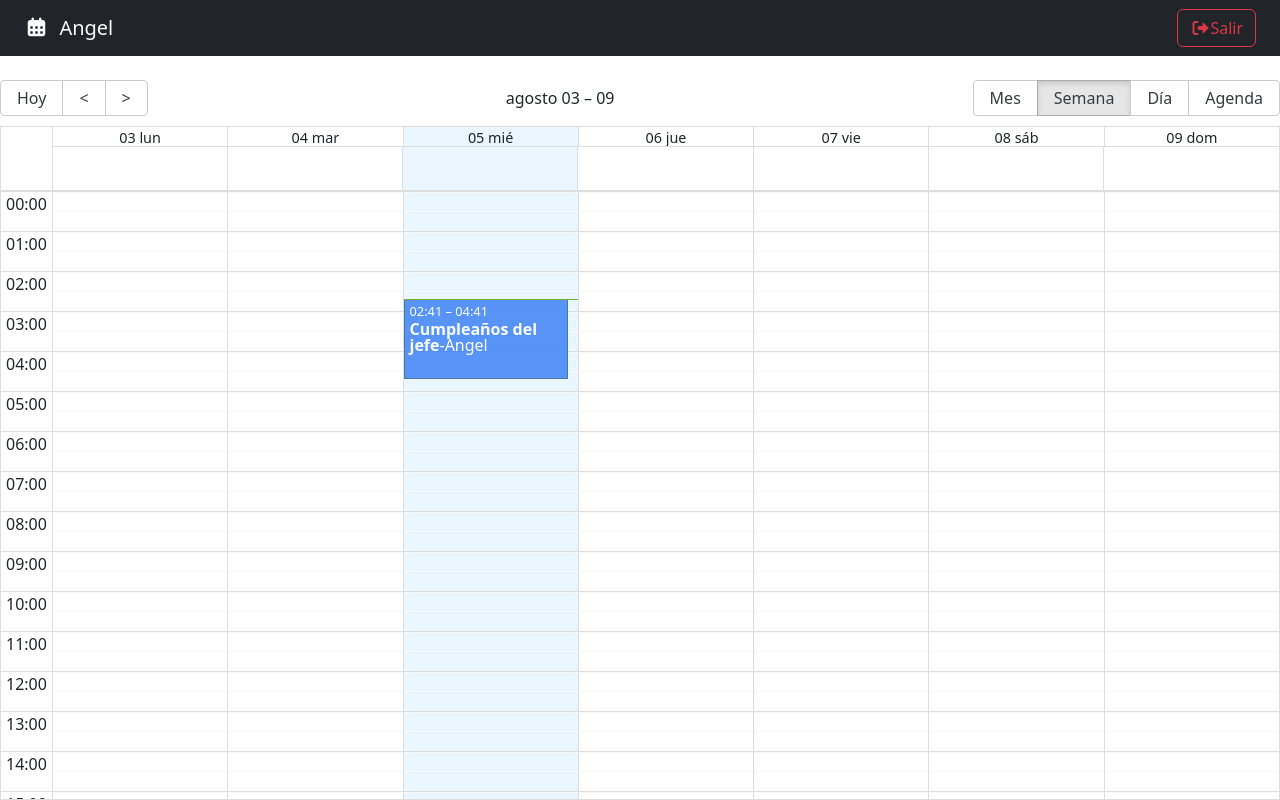
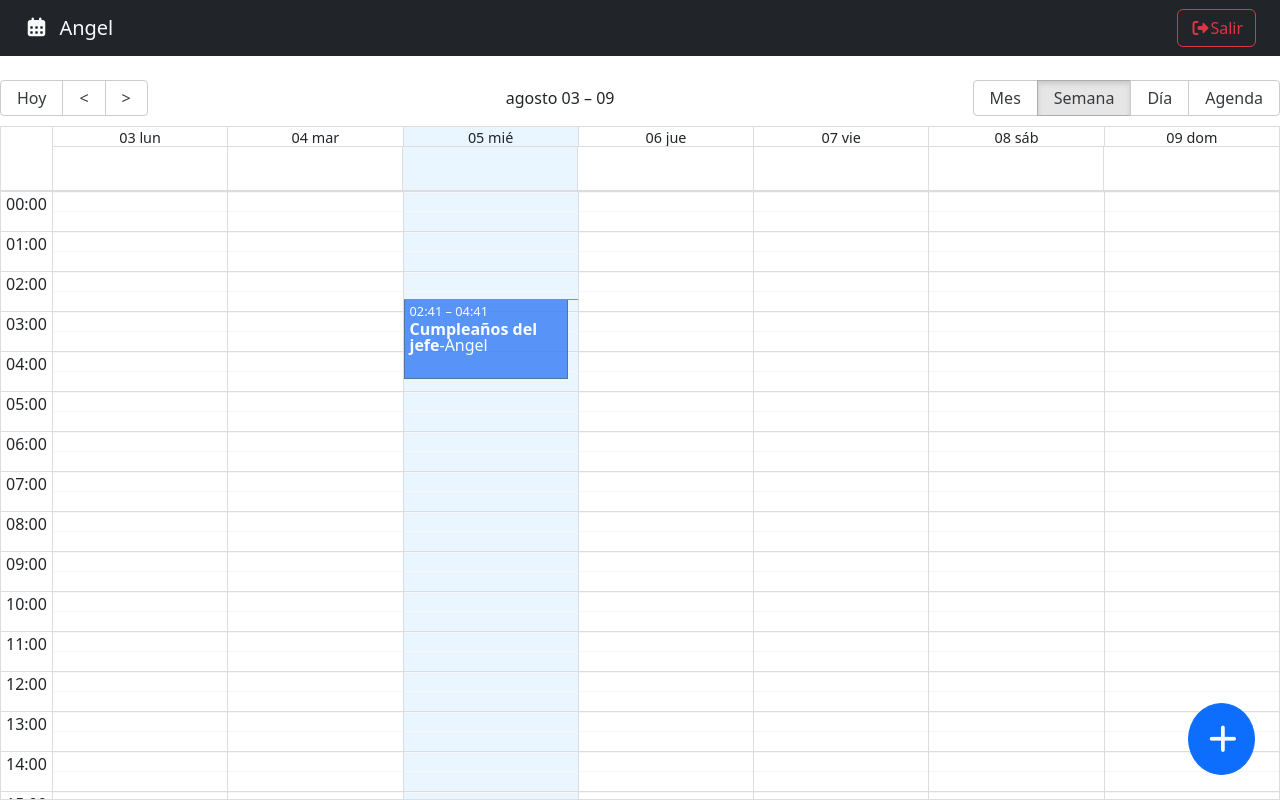
Before and after one commit to angelguzman97/react-08-calendar, a React (Vite) app: page / in a window 1280 px wide. Built offline with nearby package versions, Linux system fonts and the light colour scheme.

Commit message:
Preparación de creación de un nuvo evento

```diff
--- /dev/null
+++ b/src/calendar/components/FaAddNew.tsx
@@ -0,0 +1,29 @@
+import { addHours } from "date-fns";
+import { useUiStore, useCalendarStore } from "../../hooks";
+
+export const FaAddNew = () => {
+
+    const { openDateModal } = useUiStore();
+    const { setActiveEvent } = useCalendarStore();
+
+    const handleClickNew = () => {
+        setActiveEvent({
+            title: '',
+            note: '',
+            start: new Date(),
+            end: addHours(new Date(), 2),
+            bgColor: '#fafafa',
+            user: {
+                _id: '123',
+                name: 'Angel'
+            }
+        })
+        openDateModal();
+    }
+
+    return (
+        <button className="btn btn-primary fab" onClick={handleClickNew}>
+            <i className="fas fa-plus" />
+        </button>
+    )
+}
--- a/src/calendar/index.ts
+++ b/src/calendar/index.ts
@@ -1,4 +1,5 @@
 export * from './components/CalendarEvents';
 export * from './components/CalendarModal';
+export * from './components/FaAddNew';
 export * from './components/Navbar';
 export * from './pages/CalendarPage';
--- a/src/calendar/pages/CalendarPage.tsx
+++ b/src/calendar/pages/CalendarPage.tsx
@@ -1,9 +1,10 @@
+import { useState } from 'react';
 import { Calendar, type View } from 'react-big-calendar';
 import 'react-big-calendar/lib/css/react-big-calendar.css';
 
-import { CalendarEvents, CalendarModal, Navbar } from '../';
+import { CalendarEvents, CalendarModal, FaAddNew, Navbar } from '../';
+
 import { localizer, getMessagesES } from '../../helpers';
-import { useState } from 'react';
 import { useCalendarStore, useUiStore } from '../../hooks';
 import type { CalendarEvent } from '../../interfaces';
 
@@ -70,6 +71,7 @@ export const CalendarPage = () => {
       />
 
       <CalendarModal />
+      <FaAddNew />
     </>
   )
 }
--- a/src/styles.css
+++ b/src/styles.css
@@ -1,5 +1,5 @@
 /* Modal */
-.ReactModalPortal > div{
+.ReactModalPortal>div {
     opacity: 0;
 }
 
@@ -38,3 +38,13 @@
     outline: none;
     padding: 10px;
 }
+
+/* FABS */
+.fab {
+    border-radius: 100%;
+    bottom: 25px;
+    font-size: 30px;
+    padding: 20px 50px 20px 15px;
+    position: fixed;
+    right: 25px;
+}
```
